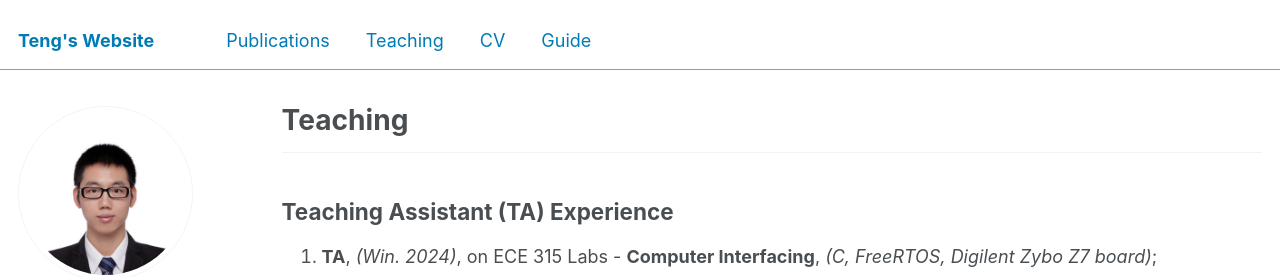
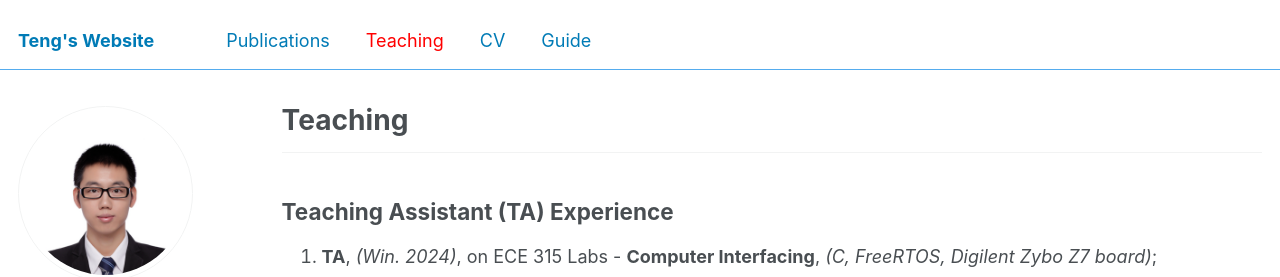
Before and after one commit to teng4/teng4.github.io, a Jekyll site: the page built from _pages/teaching.md, in a window 1280 px wide. Shown: the top 277 px of the page. Built offline with Jekyll 4.4.1, drawn with Linux system fonts in a browser that asks for light colours; some web fonts are replaced.

Commit message:
Update _masthead.scss

```diff
--- a/_sass/_masthead.scss
+++ b/_sass/_masthead.scss
@@ -57,7 +57,7 @@
     font-weight: 700;
   }
 
-   &.a.active {
+   a.active {
       color: red;
    }
 }
```
